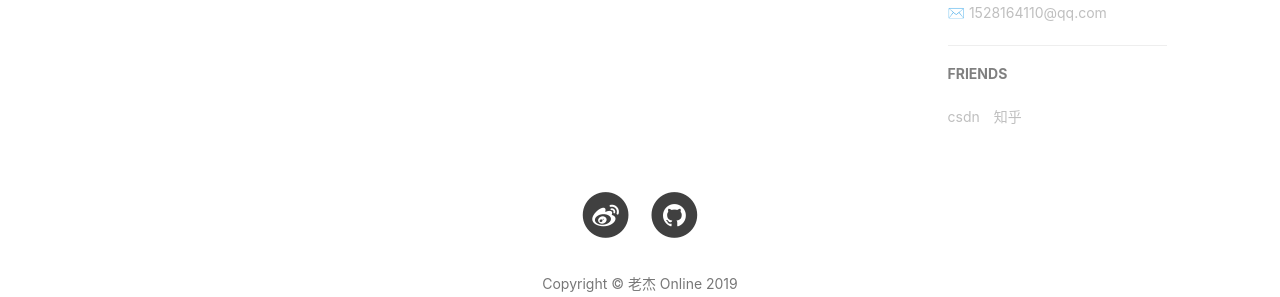
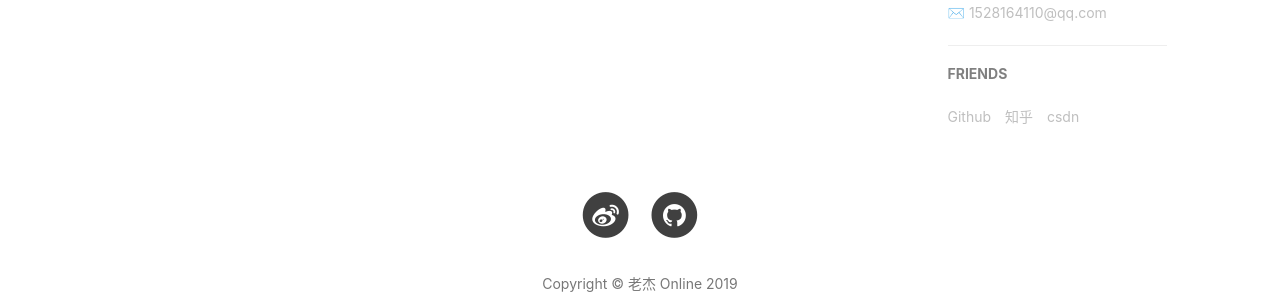
Before and after one commit to freejjj/freejjj.github.io, a Jekyll site: the page built from index.html, in a window 1280 px wide. Shown: the part 869-1166 px from the top of the page. Built offline with Jekyll 4.4.1, drawn with Linux system fonts in a browser that asks for light colours; nearby versions of some CDN libraries; the list of posts is cut into pages by our own code; comment, search, counter and statistics services are not loaded; grey boxes are pictures that could not be loaded.

Commit message:
Update _config.yml

```diff
--- a/_config.yml
+++ b/_config.yml
@@ -99,14 +99,14 @@ service-worker: true
 # Friends
 friends: [
     {
-        title: "csdn",
-        href: "https://www.csdn.net/"
+        title: "Github",
+        href: "https://github.com/"
     },{
         title: "知乎",
         href: "https://www.zhihu.com"
     },{
-        title: "",
-        href: ""
+        title: "csdn",
+        href: "https://www.csdn.net/"
     },{
         title: "",
         href: ""
```
